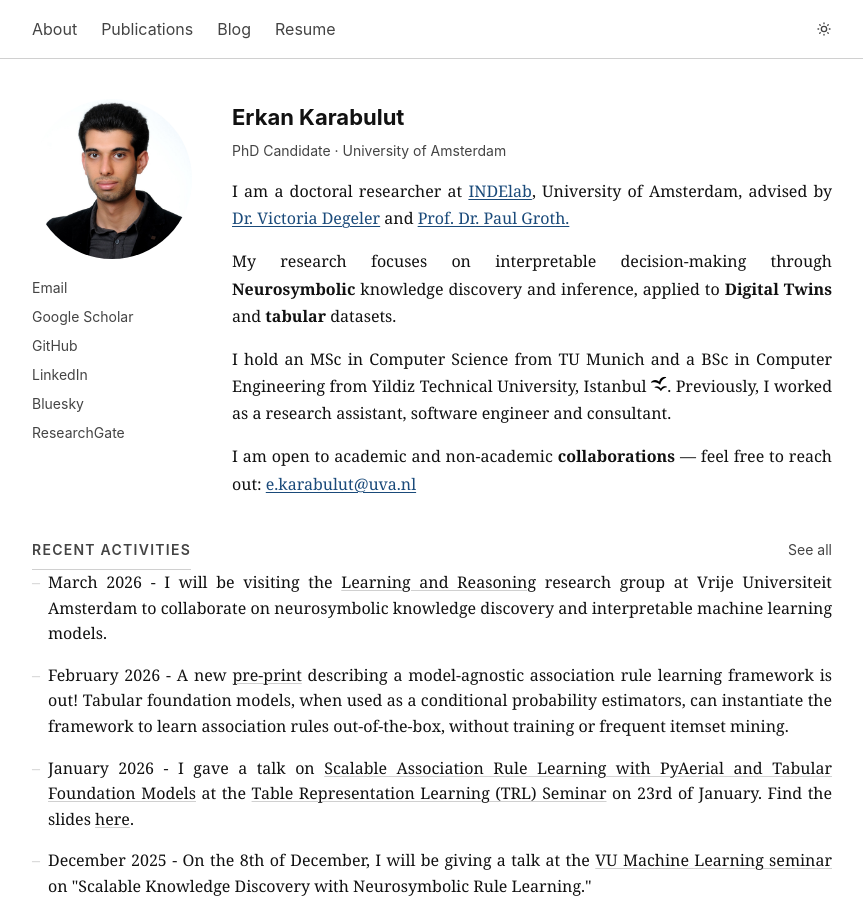
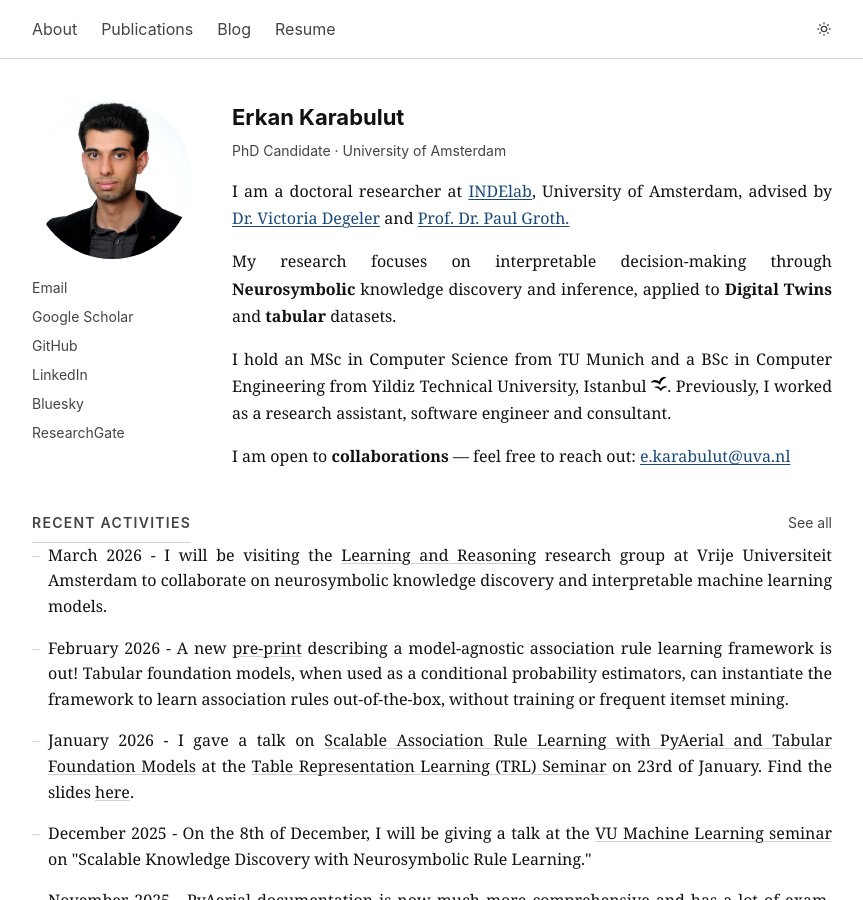
Before and after one commit to erkankarabulut/erkankarabulut.github.io, a Jekyll site: the page built from index.html, in a window 1280 px wide and 900 px high. Shown: the whole window, without its empty margins (208-1071 px from the left). Built offline with Jekyll 4.4.1, drawn with Linux system fonts in a browser that asks for light colours.

Commit message:
collaboration text update

```diff
--- a/index.html
+++ b/index.html
@@ -37,7 +37,7 @@ layout: default
                     Previously, I worked as a research assistant, software engineer and consultant.
                 </p>
                 <p>
-                    I am open to academic and non-academic <strong>collaborations</strong> &mdash; feel free to reach out:
+                    I am open to <strong>collaborations</strong> &mdash; feel free to reach out:
                     <a href="mailto:e.karabulut@uva.nl">e.karabulut@uva.nl</a>
                 </p>
             </div>
```
